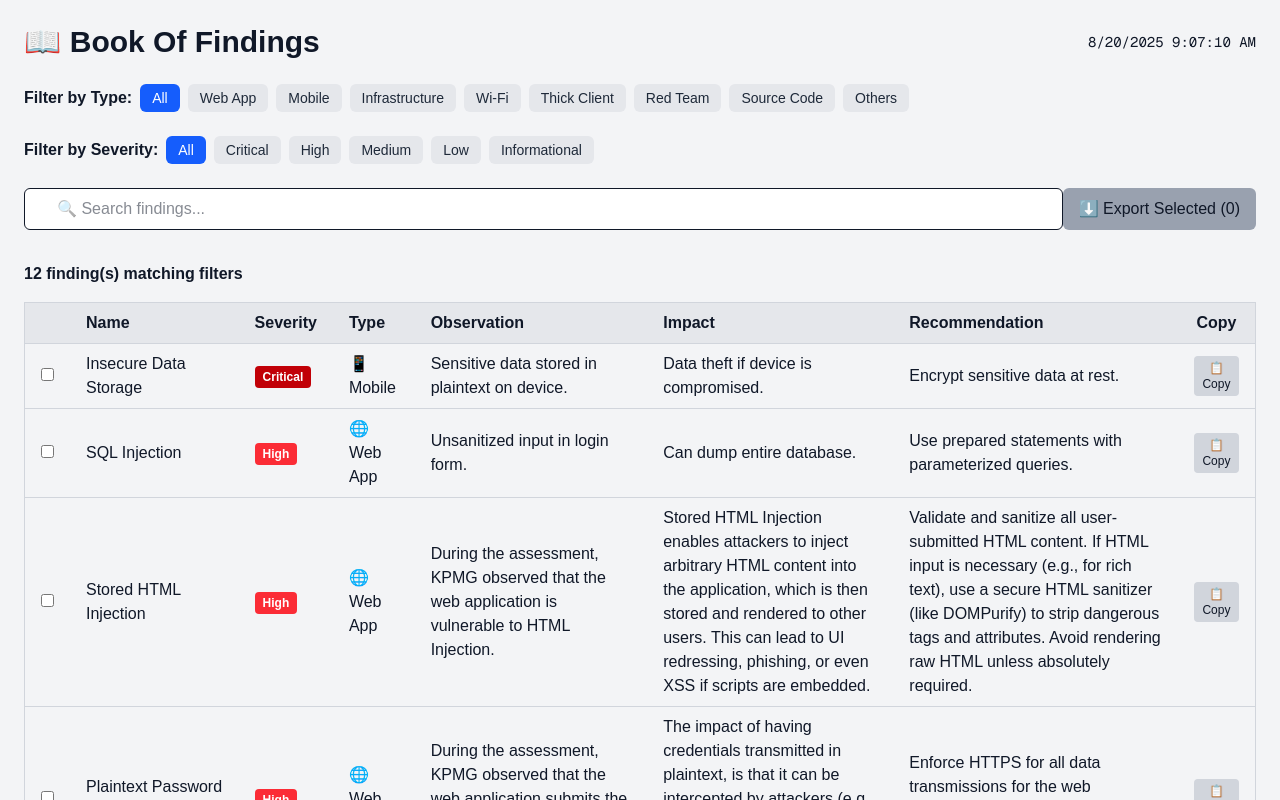
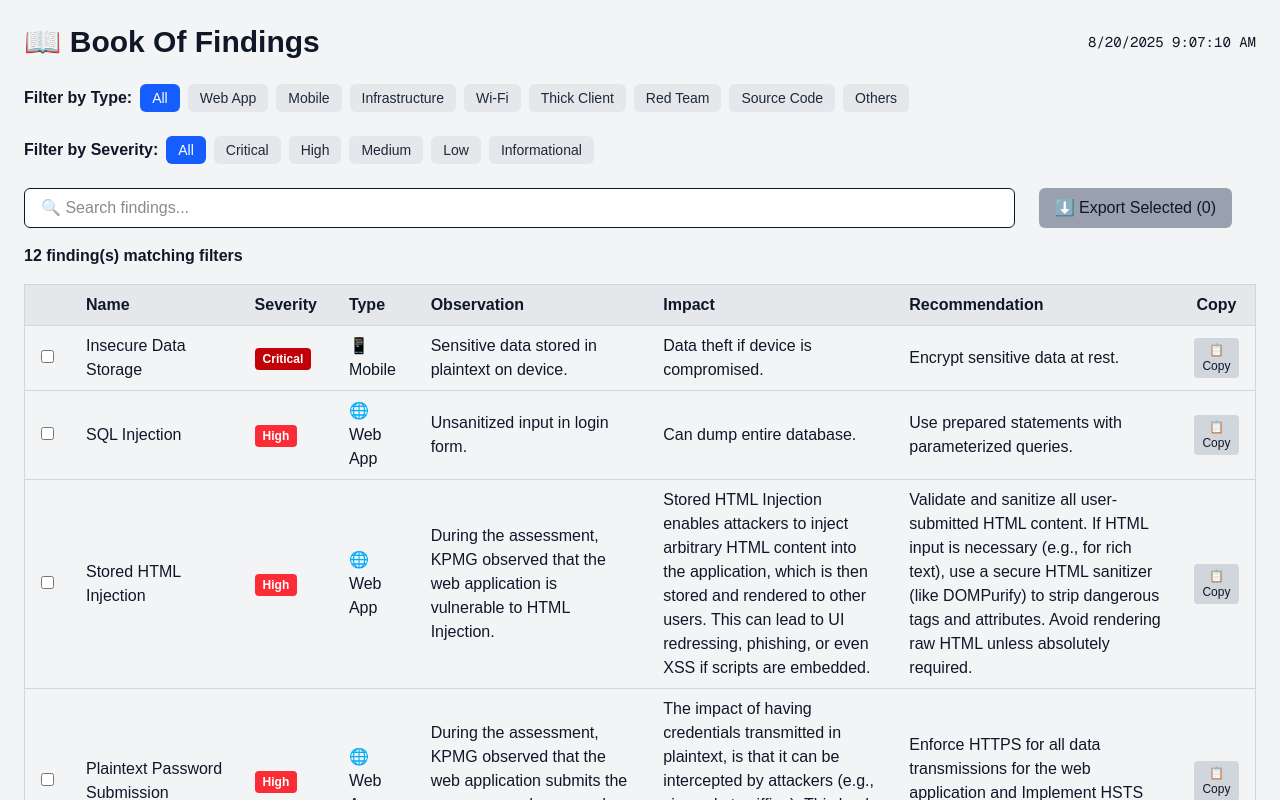
Before and after one commit to bkoh1782291/book-of-findings, a Next.js app: page / in a window 1280 px wide. Shown: the top 800 px of the page. Built offline with nearby package versions, Linux system fonts and the light colour scheme.

Commit message:
added margins to buttons

```diff
--- a/app/page.tsx
+++ b/app/page.tsx
@@ -291,12 +291,12 @@ export default function Home() {
             placeholder="🔍 Search findings..."
             value={searchQuery}
             onChange={(e) => setSearchQuery(e.target.value)}
-            className="px-8 py-2 rounded-md border dark:border-gray-700 bg-white dark:bg-gray-800 text-gray-900 dark:text-gray-100 flex-1"
+            className="px-4 py-1 rounded-md border dark:border-gray-700 bg-white dark:bg-gray-800 text-gray-900 dark:text-gray-100 flex-1"
           />
           <button
             onClick={handleExportExcel}
             disabled={selectedFindings.length === 0}
-            className={`px-4 py-2 rounded-md font-medium ${
+            className={`px-4 py-2 rounded-md font-medium mx-6 ${
               selectedFindings.length === 0
                 ? "bg-gray-400 cursor-not-allowed"
                 : "bg-green-600 hover:bg-green-700 text-white"
@@ -304,11 +304,6 @@ export default function Home() {
           >
             ⬇️ Export Selected ({selectedFindings.length})
           </button>
-        </div>
-
-        {/* ✅ Export Button */}
-        <div className="mb-4 flex justify-end">
-
         </div>
 
         {/* Results Count */}
```
